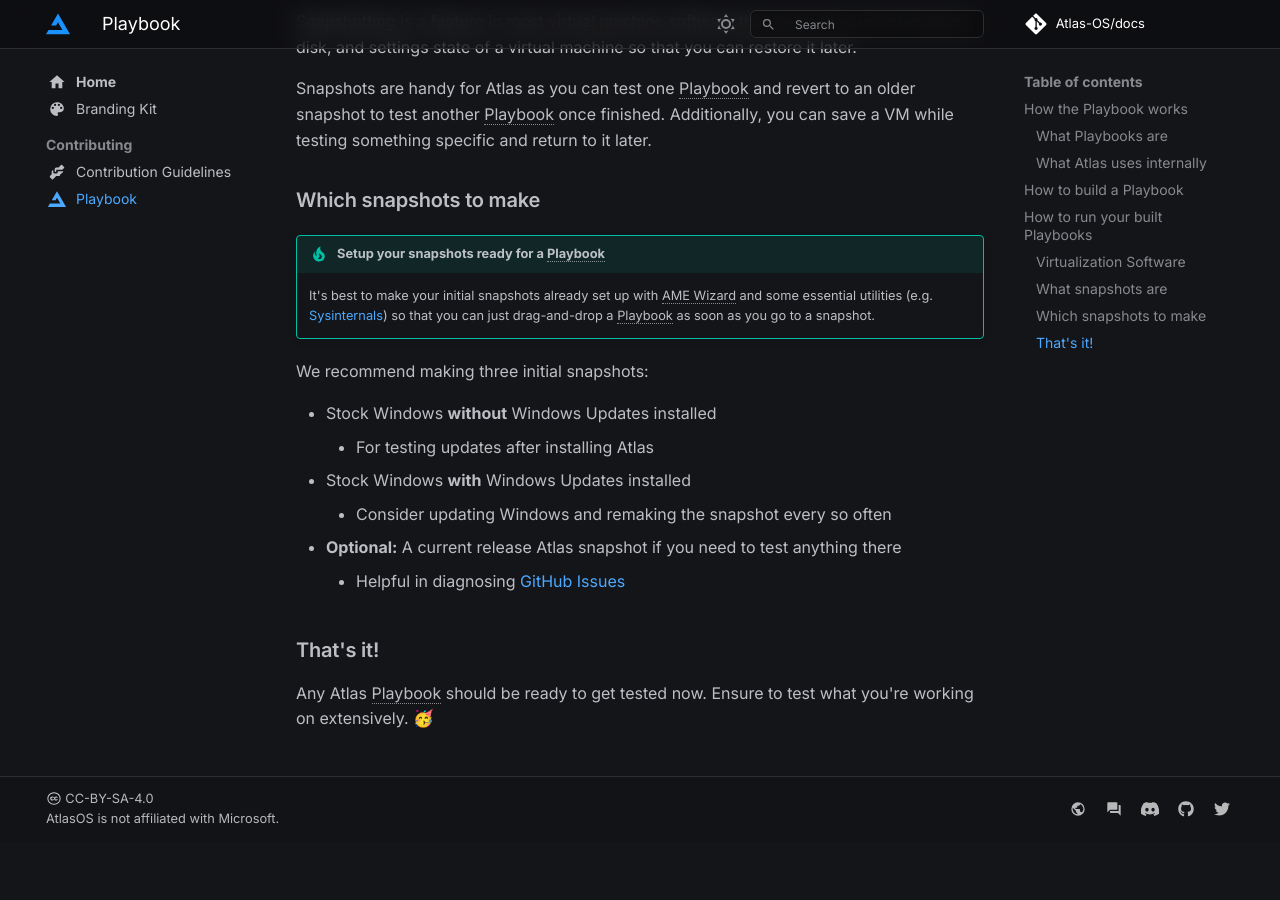
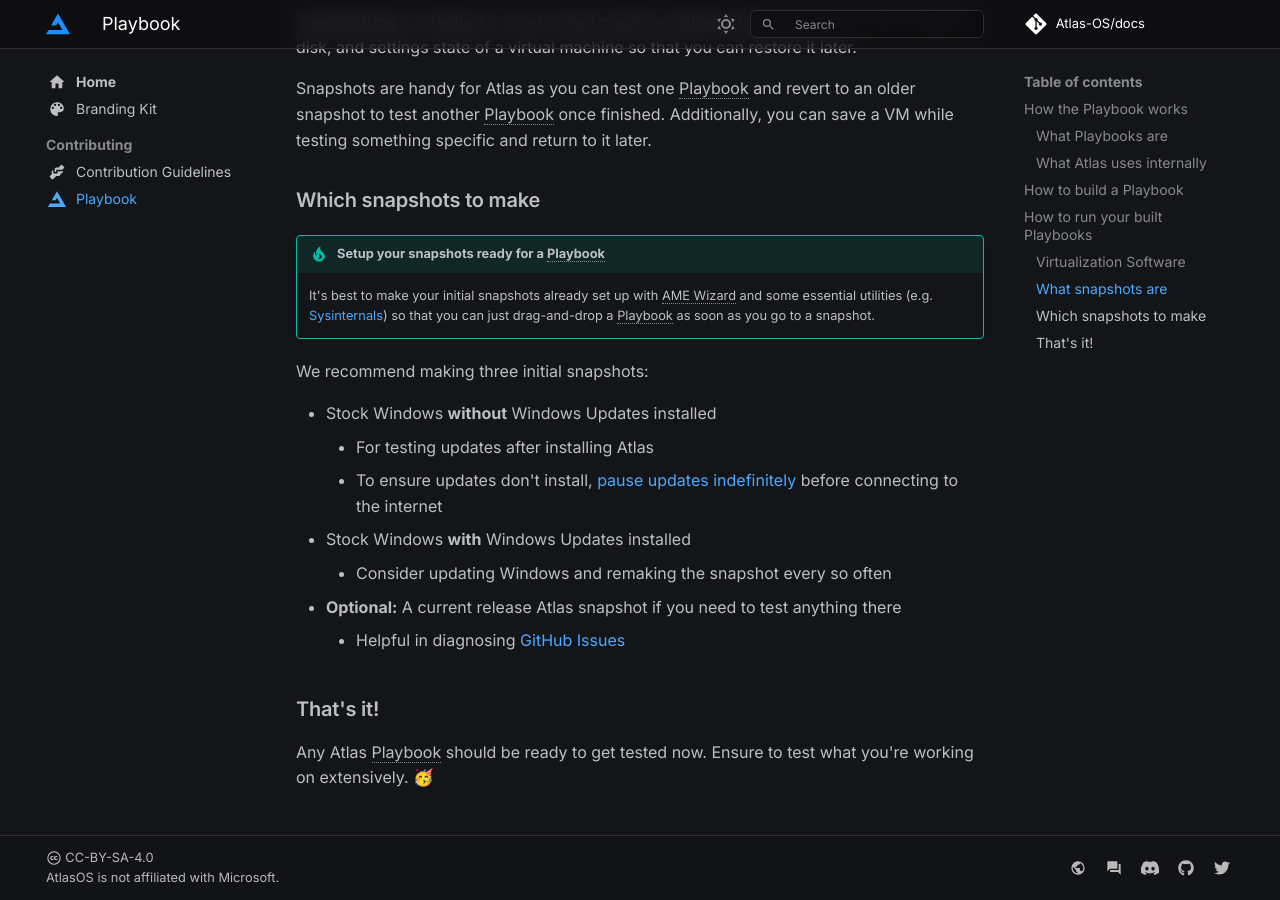
Before and after one commit to Atlas-OS/docs, an MkDocs documentation site: the page built from docs/contributing/playbook.md, in a window 1280 px wide and 900 px high, scrolled down 2484 px. Built offline with MkDocs 1.6.1 and Material for MkDocs 9.7.7, drawn with Linux system fonts in a browser that asks for light colours; emoji names are drawn with the system emoji font; some web fonts are replaced; comment, search, counter and statistics services are not loaded; before the commit the page ends 3325 px from its top, so only the background shows below that.

Commit message:
feat(playbook contributing): pause updates reg

```diff
--- a/docs/contributing/playbook.md
+++ b/docs/contributing/playbook.md
@@ -103,6 +103,7 @@ We recommend making three initial snapshots:
 
 - Stock Windows **without** Windows Updates installed
     - For testing updates after installing Atlas
+    - To ensure updates don't install, [pause updates indefinitely](../assets/other/pause-updates.reg) before connecting to the internet
 - Stock Windows **with** Windows Updates installed
     - Consider updating Windows and remaking the snapshot every so often
 - **Optional:** A current release Atlas snapshot if you need to test anything there
```
Also changed, not shown: 1 other file.
